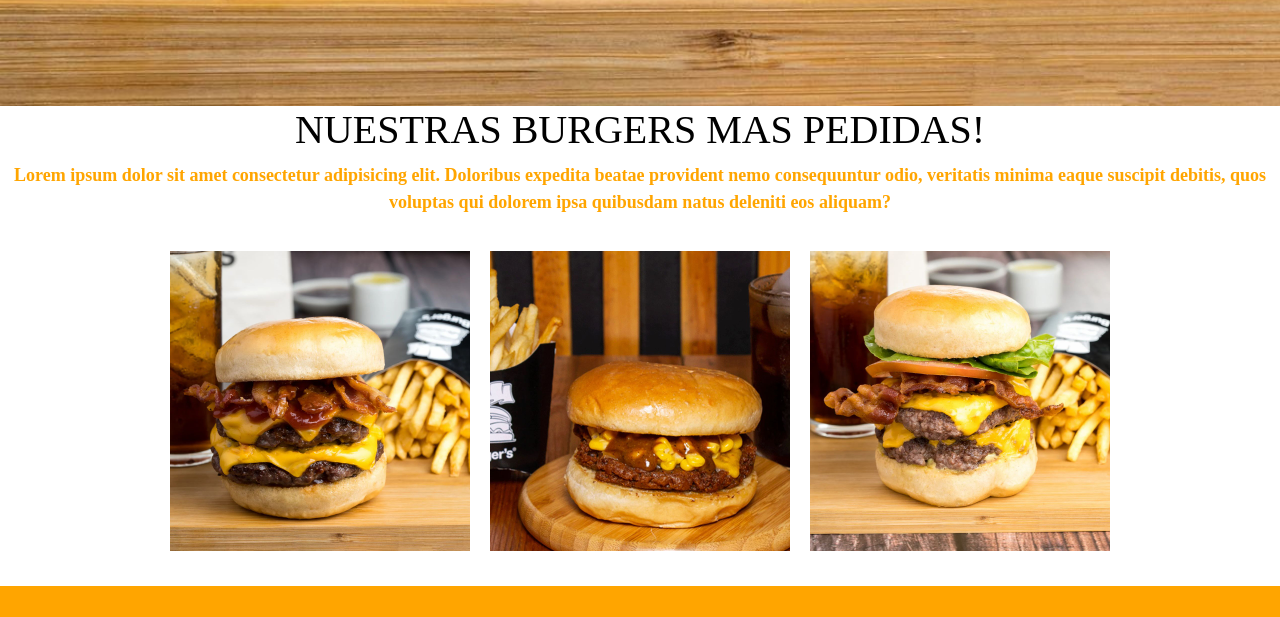
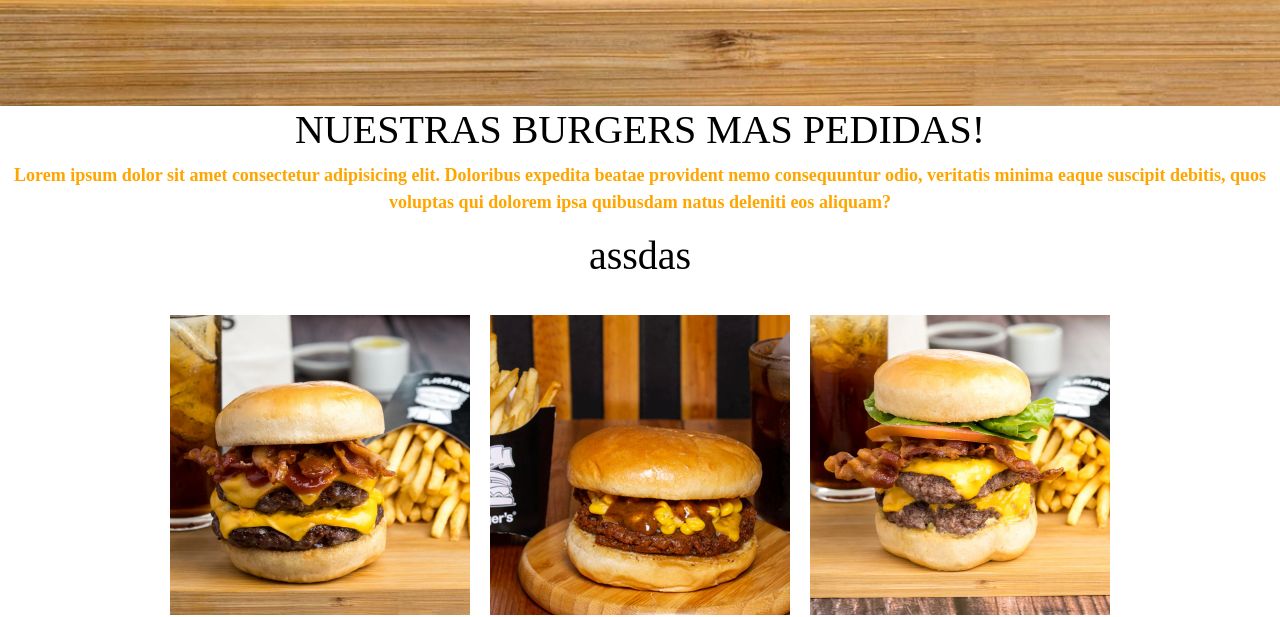
Before and after one commit to rodrigofuentes94/burger-page, a plain HTML site: page index.html in a window 1280 px wide. Shown: the part 1174-1791 px from the top of the page. Drawn offline with nearby package versions, Linux system fonts and the light colour scheme.

Commit message:
actualizo index

```diff
--- a/index.html
+++ b/index.html
@@ -55,7 +55,9 @@
             <h2>NUESTRAS BURGERS MAS PEDIDAS!</h2>
             <p>Lorem ipsum dolor sit amet consectetur adipisicing elit. Doloribus expedita beatae provident nemo consequuntur odio, veritatis minima eaque suscipit debitis, quos voluptas qui dolorem ipsa quibusdam natus deleniti eos aliquam?</p>
 
+            <h2>assdas
 
+            </h2>
         </section>
 
         <section id="imagenBurger">
```
